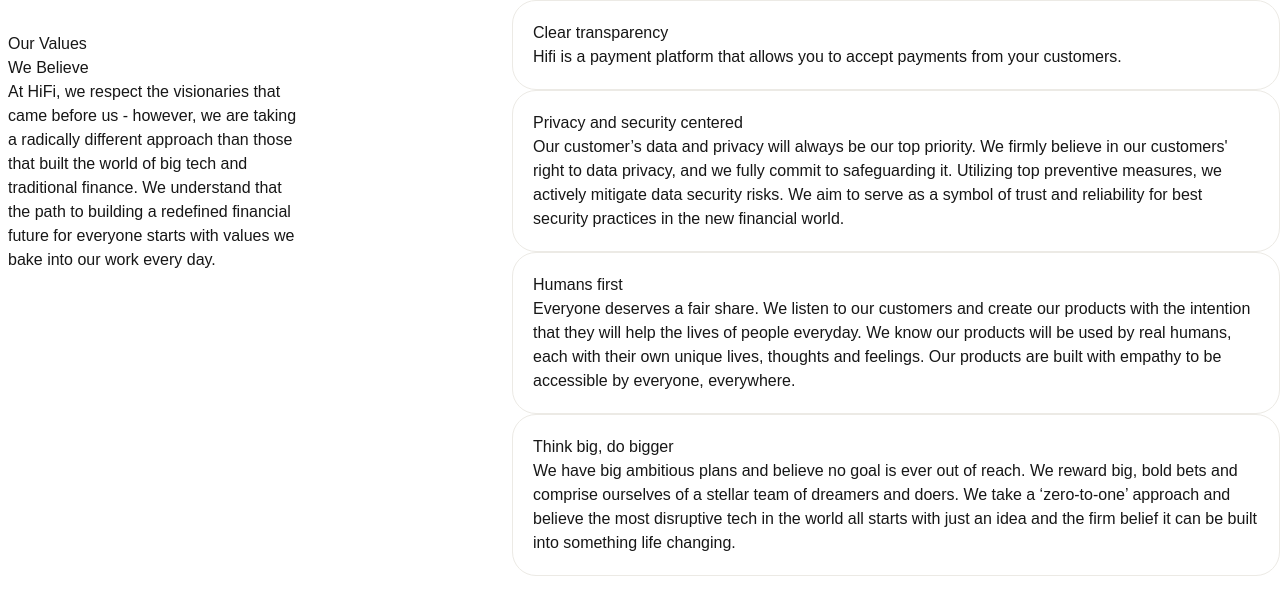
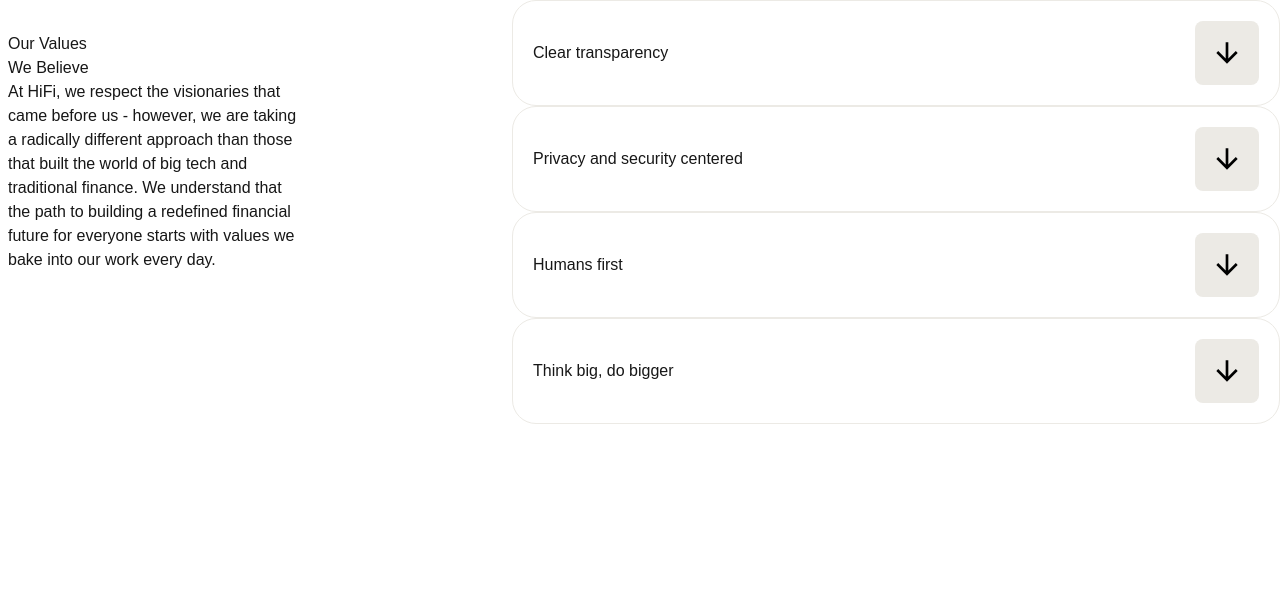
Before and after one commit to laon-studio/landing-portfolio, a Next.js app: page / in a window 1280 px wide. Shown: the top 614 px of the page. Built offline with nearby package versions, Linux system fonts and the light colour scheme.

Commit message:
feat: add transition to accordion component

```diff
--- a/src/app/(landing)/components/accordion/accordion-item.tsx
+++ b/src/app/(landing)/components/accordion/accordion-item.tsx
@@ -1,13 +1,48 @@
+'use client';
+
+import { useEffect, useReducer, useRef, useState } from 'react';
+import IconArrow from './arrow';
+
 interface IAccordionItem {
 	title: string;
 	content: string;
 }
 
 const AccordionItem = ({ title, content }: IAccordionItem) => {
+	const contentRef = useRef<HTMLDivElement>(null);
+	const [isOpen, setIsOpen] = useReducer((state) => !state, false);
+	const [height, setHeight] = useState('0px');
+
+	useEffect(() => {
+		if (contentRef.current) {
+			setHeight(isOpen ? `${contentRef.current.scrollHeight}px` : '0px');
+		}
+	}, [isOpen]);
+
 	return (
 		<div className='w-full border border-platinum rounded-3xl p-5'>
-			<span>{title}</span>
-			<p>{content}</p>
+			<div
+				className='flex justify-between items-center cursor-pointer group overflow-hidden'
+				onClick={setIsOpen}>
+				<span>{title}</span>
+				<button
+					className={`p-4 ${
+						isOpen ? 'bg-primary' : 'bg-platinum'
+					} group-hover:bg-primary rounded-lg transition-color duration-300`}>
+					<IconArrow isOpen={isOpen} />
+				</button>
+			</div>
+			<div
+				className='transition-all duration-500 ease-in-out overflow-hidden'
+				style={{ height }}>
+				<div
+					ref={contentRef}
+					className={`p-4 transition-all duration-500 ${
+						isOpen ? 'opacity-100' : 'opacity-0'
+					}`}>
+					{content}
+				</div>
+			</div>
 		</div>
 	);
 };
--- /dev/null
+++ b/src/app/(landing)/components/accordion/arrow.tsx
@@ -0,0 +1,16 @@
+const IconArrow = ({ isOpen }: { isOpen: boolean }) => {
+	return (
+		<svg
+			className={`w-4 h-4 text-black md:w-8 md:h-8 ${
+				isOpen ? 'rotate-180' : ''
+			} transition-transform duration-300`}
+			focusable='false'
+			aria-hidden='true'
+			viewBox='0 0 24 24'
+			data-testid='ArrowDownwardIcon'>
+			<path d='m20 12-1.41-1.41L13 16.17V4h-2v12.17l-5.58-5.59L4 12l8 8z'></path>
+		</svg>
+	);
+};
+
+export default IconArrow;
```
